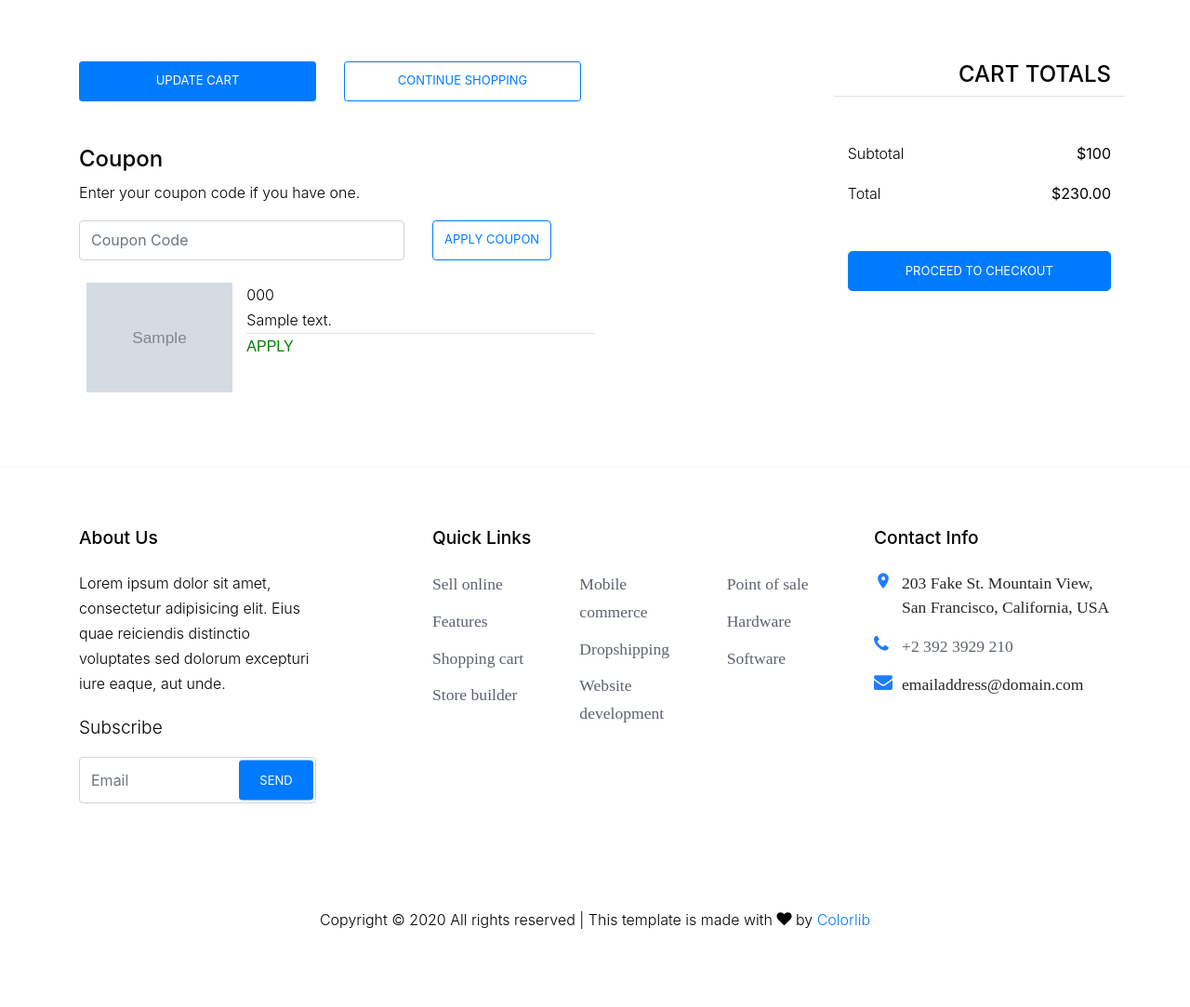
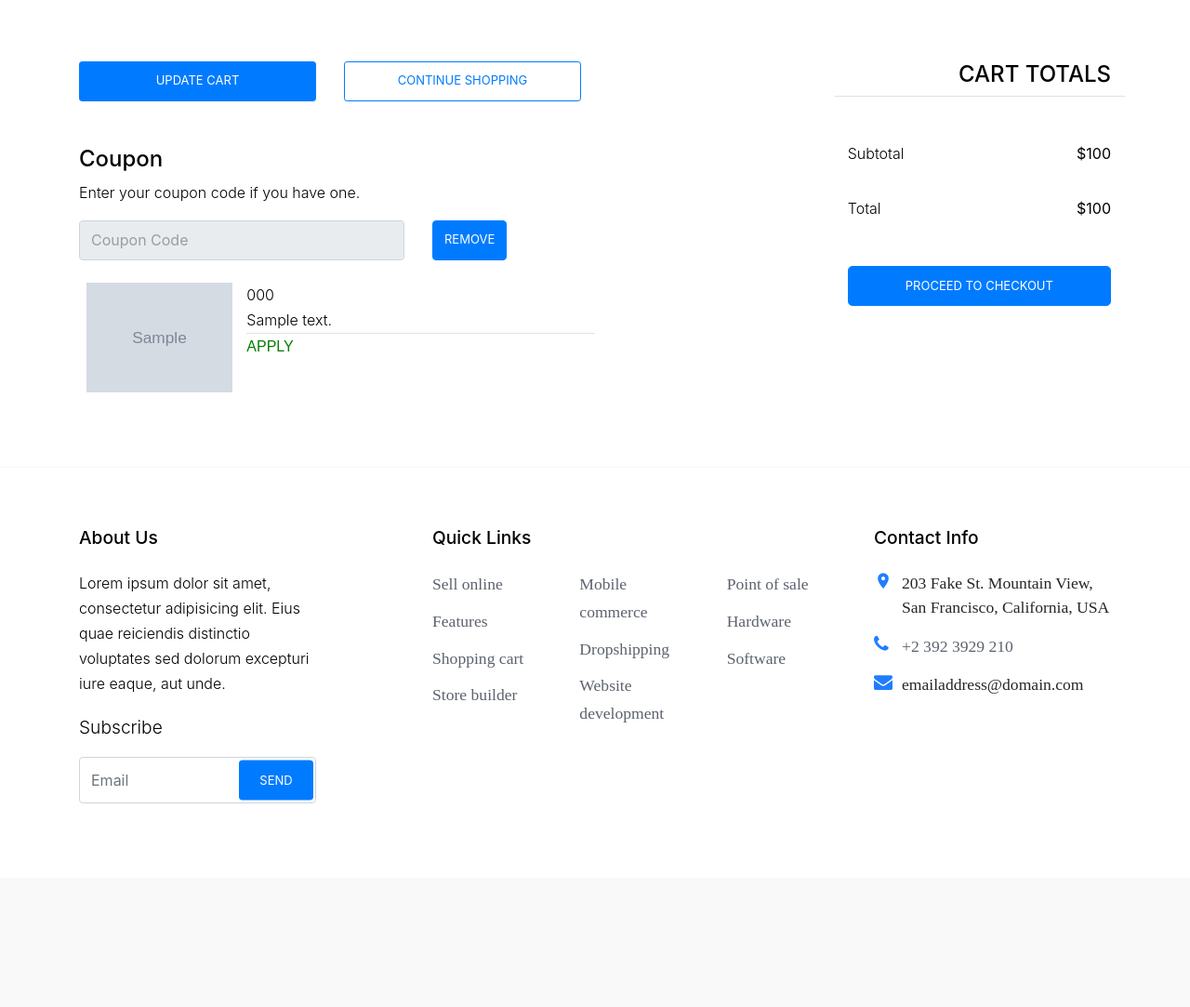
Before and after one commit to shoib-ansari/Ecomm-Proj, a Django app: page /cart/ in a window 1280 px wide. Shown: the part 535-1618 px from the top of the page at 93% size. After the commit the page ends 1399 px from the top, so only its background shows below. Run offline with Django 3.2, Linux system fonts and the light colour scheme; a user stored in the database is signed in; tables that the repository leaves empty hold one stand-in row (values such as "Sample post"); grey boxes marked "Sample" are stand-in pictures; some libraries are stand-ins or nearby versions; some web fonts are replaced.

Commit message:
Coupon codes completed !!

```diff
--- a/cart/views.py
+++ b/cart/views.py
@@ -49,8 +49,34 @@ def show_cart(request):
         i["color"] = color_obj.color
         i["name"] = color_obj.product.Product_Name
         total = total + i['Quantity']*i["price"]
+    # Checking for promocodes ---------
+    cart_total =total
+    cashback = 0
+    promobj = Promocodes.objects.none()
     promocode = request.session.get('promocode',False)
-    return render(request,'cart.html',{'cart_products':prod_dict_list,"total":total,"cart_count":cart_count,"promocodes":promo_obj,"promocode":promocode})
+    promocode = request.session.get('promocode',False)
+    if promocode:
+        promobj = Promocodes.objects.get(code=promocode)
+        if cart_total >= promobj.min_transaction:
+            if promobj.cashback_type == '1':  # Calculaton on basis of percentage
+                value = promobj.cashback
+                cashback= int(cart_total*(value/100))
+                if cashback >= promobj.max_cashback:
+                    print("zada hai...")
+                    cashback = promobj.max_cashback
+            else:               #Calculation on the basis of price
+                value = promobj.cashback
+                cashback= cart_total - value
+                if cashback >= promobj.max_cashback:
+                    cashback = promobj.max_cashback
+            cart_total = total - cashback
+    # if there is no promocodes
+    if cart_total == total:
+        cart_total = None
+        cashback = None
+    return render(request,'cart.html',{'cart_products':prod_dict_list,"total":total,
+    "cart_count":cart_count,"promocodes":promo_obj,"promocode":promocode,
+    "total_after_cb":cart_total,"cashback":cashback})
 
 def update_cart(request):
     cart_count = Cart.objects.filter(user=request.user).values('color').distinct().count()
@@ -62,6 +88,7 @@ def update_cart(request):
     flag = request.GET.get('data')
     cart_obj = Cart.objects.get(id=obj_id)
     color_obj = Color_variation.objects.select_related('product').get(id=cart_obj.color.id)
+
     # If product is last of its kind || sending '?N' if product has to be is removed in return_string
     if  cart_obj.Quantity == 1 and flag == 'down':
         cart_count = cart_count-1
@@ -86,14 +113,26 @@ def update_cart(request):
             cart_total = cart_total + offer_price*(i.Quantity)
         else:
             cart_total = cart_total + curr_price*(i.Quantity)
+
+    # Checking for promocodes --------
+    cashback = 0
     code = request.session.get('promocode',None)
     if code:
         promobj = Promocodes.objects.get(code=code)
+        # If promocode becomes Invalid
         if cart_total < promobj.min_transaction:
             return_string = return_string+"?remove"
             del request.session['promocode']
+        # If promocode is valid
         else:
-            return_string = return_string+"?pass"
+            if promobj.cashback_type == '1':  # Calculaton on basis of percentage
+                cashback = cart_total*(promobj.cashback/100)
+                if cashback > promobj.max_cashback:
+                    cashback = promobj.max_cashback
+            else:                           # Calculaton on basis of price
+                cashback = promobj.cashback
+            new_total = cart_total - cashback
+            return_string = return_string+"?pass^"+str(new_total)+"^"+str(cashback)
     return HttpResponse(return_string)
 
 def remove_prod_from_cart(request):
--- a/offers/urls.py
+++ b/offers/urls.py
@@ -5,5 +5,5 @@ from django.urls import path
 
 urlpatterns = [
     path('apply_coupen',views.apply_coupen,name="apply coupen"),
-    path('check_coupon',views.check_coupon,name="apply coupen")
+    path('rmv_coupon',views.remove_coupon,name="remove coupon")
 ]
--- a/products/views.py
+++ b/products/views.py
@@ -111,7 +111,7 @@ def showproducts(request):
     url = request.get_full_path()
     temp = url.split("in")
     sub_cat = temp[1]
-    sub_cat_obj = SubCategory.objects.get(name=sub_cat)
+    sub_cat_obj = SubCategory.objects.get(id=int(sub_cat))
     final_cat_set = FinalCategory.objects.filter(sub_category=sub_cat_obj)
     categories = FinalCategory.objects.filter(sub_category=sub_cat_obj.id)
     product_set = Product.objects.filter(sub_category=sub_cat_obj)
--- a/static/css/style.css
+++ b/static/css/style.css
@@ -21,6 +21,9 @@ color: black; }
 }
 #coupon_apl_btn ,#coupon_rmv_btn{
   display: none;
+}
+#coupon_field::placeholder{
+  color: rgb(156, 156, 156);
 }
 a {
   -webkit-transition: .3s all ease;
--- a/static/js/coupon_nd_update_cart.js
+++ b/static/js/coupon_nd_update_cart.js
@@ -1,57 +1,3 @@
-
-function check_coupon_code(temp) {
-  alert("i am called")
-  coupon_code_by_user = $('#coupon_field').val()
-  $.ajax({
-    url: "/offers/check_coupon",
-    method: 'get',
-    data: {
-      'user_input': coupon_code_by_user,
-      'data': temp
-    },
-    beforeSend: function () {
-      // alert("applying")
-      if (document.contains(document.getElementById("inv_mess"))) {
-        document.getElementById("inv_mess").remove();
-      }
-    },
-    success: function (data) {
-      data = data.split(",")
-      if (temp == 'a') {
-        alert("hello remove is a")
-        if (data[1] == 'invalid') {
-          // $('.messaged').html('<div class="message"> Invalid coupon code </div>')
-          // setTimeout(function () { $('.messaged').empty() }, 2000);
-          message = document.createElement('p');
-          message.setAttribute("id", "inv_mess");
-          message.innerHTML = "Invalid Coupon Code !"
-          document.getElementById('coupon_div').appendChild(message)
-          $('#coupon_rmv_btn').hide()
-        }
-        else {
-          alert("applied")
-          message = document.createElement('p');
-          message.setAttribute("id", "inv_mess");
-          message.innerHTML = " Applied !"
-          message.style.color = 'green'
-          document.getElementById('coupon_div').appendChild(message)
-          $('#coupon_apl_btn').hide()
-          $('#coupon_rmv_btn').show()
-          return false
-        }
-      }
-      else {
-        message = document.createElement('p');
-        message.setAttribute("id", "inv_mess");
-        message.innerHTML = " Removed !"
-        message.style.color = 'yellow'
-        document.getElementById('coupon_div').appendChild(message)
-        $('#coupon_apl_btn').show()
-        $('#coupon_rmv_btn').hide()
-      }
-    }
-  })
-}
 
 $('#coupon_field').on('input', function (e) {
   $('#coupon_apl_btn').html("Apply code")
@@ -59,10 +5,41 @@ $('#coupon_field').on('input', function (e) {
   $('#coupon_apl_btn').removeClass("btn-primary");
   // $('#coupon_apl_btn').
 });
+function rmv_coupon(){
+  $.ajax({
+    url:'/offers/rmv_coupon',
+    beforeSend: function(){
+      alert('removing')
+    },
+    success:function(data){
+      alert("removed")
+      $('#coupon_field').val('')
+      // Displaying removed message
+      if (document.contains(document.getElementById("inv_mess"))) {
+        document.getElementById("inv_mess").remove();
+      }
+      message = document.createElement('p');
+      message.setAttribute("id", "inv_mess");
+      message.innerHTML = " Removed !"
+      message.style.color = 'Brown'
+      document.getElementById('coupon_div').appendChild(message)
+      $('#coupon_apl_btn').hide()
+      $('#coupon_rmv_btn').show()
+        $('#cb').empty();
+      $('#coupon_rmv_btn').hide()
+      $('#f_amt').text(data)
+    }
+  })
+}
+
+
+
+// Function to apply coupon code on click on apply button
 function apply_coupn(e) {
   min_transaction = parseInt(e.getAttribute('min'))
   code = e.getAttribute('code')
   amt = parseInt(document.getElementById("ttl_amt").innerHTML);
+  // If Coupon code is valid for cart
   if (amt >= min_transaction) {
     $.ajax({
       url: "/offers/apply_coupen",
@@ -77,18 +54,34 @@ function apply_coupn(e) {
       },
       success: function (data) {
         data = data.split(",")
+        if (data[1] == 'invalid cart amount') {
+          // When user is using two much of his/her brain....
+          message = document.createElement('p');
+          message.setAttribute("id", "inv_mess");
+          message.innerHTML = "Zada dimag laga rha h ?? tu khud hi kr le apne aap. Ruk teri id block krta hu abhi !"
+          document.getElementById('coupon_div').appendChild(message)
+          $('#coupon_field').val('')
+        }
+        else {
+        // -----------  <<< Creating 'applied' message  >>> --------
           $('#coupon_field').val(data[0])
           message = document.createElement('p');
           message.setAttribute("id", "inv_mess");
           message.innerHTML = " Applied !"
           message.style.color = 'green'
           document.getElementById('coupon_div').appendChild(message)
-        $('#coupon_apl_btn').hide()
           $('#coupon_rmv_btn').show()
-        //  $('#coupon_field').val('')
+          // col_div = document.createElement('div')
+          // col_div.className += 'col-md-6'
+          $('#cb').html('<div class="col-md-6 text-success">Cashback</div><div class="col-md-6 text-right" id="cb_price"></div>')
+          $("#cb_price").text(data[1])
+          $('#f_amt').text(data[2])
+          $('#coupon_rmv_btn').show()
+        }
       }
     })
   }
+  // If coupon code is not valid for cart
   else {
     $('.messaged').html('<div class="message">Your Cart value must be greter than min. transaction </div>')
     setTimeout(function () { $('.messaged').empty() }, 2000);
@@ -161,11 +154,25 @@ function update_qty(ele, temp) {
       }
       $('.number').html(parseInt(arr[3]))
       if (arr[4] == 'remove') {
-        $coupon_btn = $('#coupon_apl_btn')
-        $coupon_btn.html("Apply code")
-        $coupon_btn.addClass("btn-outline-primary");
-        $coupon_btn.removeClass("btn-primary");
+        alert("bhai shanda ban raha h !!!")
+        // ---------- <<<  Creating coupon code Removed Message
+        message = document.createElement('p');
+        message.setAttribute("id", "inv_mess");
+        message.innerHTML = " Removed !"
+        message.style.color = 'saddlebrown'
+        document.getElementById('coupon_div').appendChild(message)
+        $('#coupon_apl_btn').show()
+        $('#coupon_rmv_btn').hide()
         $('#coupon_field').val('')
+        $('#cb').empty()
+        $('#f_amt').text($('#ttl_amt').text())
+      }
+      else{
+        new_data = arr[4].split("^")
+        new_total = new_data[1]
+        cashback = new_data[2]
+        $('#f_amt').text(new_total)
+        $('#cb_price').text(cashback)
       }
     }
   })
--- a/templates/cart.html
+++ b/templates/cart.html
@@ -153,22 +153,19 @@
               {% if promocode %}
               <div class="col-md-8 mb-3" id="coupon_div">
                 <input type="text" class="form-control py-3" id="coupon_field" placeholder="Coupon Code"
-                  value="{{promocode}}">
+                  value="{{promocode}}" readonly>
                   <!-- <small  id="inv_mess" >Invalid coupon code !</small> -->
               </div>
               <div class="col-md-4">
-                <button class="btn btn-outline-primary" id="coupon_apl_btn" onclick="check_coupon_code('a')" >Apply Coupon</button>
-                <button class="btn btn-primary" id="coupon_rmv_btn" onclick="check_coupon_code('r')" style="display: block;"> Remove </button>
+                <button class="btn btn-primary" id="coupon_rmv_btn" onclick="rmv_coupon('r')" style="display: block;"> Remove </button>
               </div>
               {% else %}
               <div class="col-md-8 mb-3" id="coupon_div">
-                <input type="text" class="form-control py-3" id="coupon_field" placeholder="Coupon Code">
+                <input type="text" class="form-control py-3" id="coupon_field" placeholder="Coupon Code" readonly>
                 <!-- <p id="inv_mess">Invalid coupon code !</p> -->
               </div>
               <div class="col-md-4">
-                <button class="btn btn-outline-primary" id="coupon_apl_btn" onclick="check_coupon_code('a')" style="display: block;" >Apply Coupon</button>
-                <button class="btn btn-primary" id="coupon_rmv_btn" onclick="check_coupon_code('r')"> Remove </button>
-
+                <button class="btn btn-primary" id="coupon_rmv_btn" onclick="rmv_coupon('r')" style="display: block;"> Remove </button>
 
               </div>
               {% endif %}
@@ -211,16 +208,32 @@
                   <div class="col-md-6">
                     <span class="text-black">Subtotal</span>
                   </div>
+
                   <div class="col-md-6 text-right">
                     <strong class="text-black">$<span id="ttl_amt">{{total}}</span></strong>
                   </div>
+                </div>
+                <div class="row text-success mb-3" id="cb">
+                  {% if cashback %}
+                  <div class="col-md-6">
+                    <span class="text-success">Cashback</span>
+                  </div>
+                  <div class="col-md-6 text-right">
+                    <strong class="text-success">$<span id="cb_price">{{cashback}}</span></strong>
+                  </div>
+                  {% endif %}
                 </div>
                 <div class="row mb-5">
                   <div class="col-md-6">
                     <span class="text-black">Total</span>
                   </div>
                   <div class="col-md-6 text-right">
-                    <strong class="text-black">$230.00</strong>
+                    {% if total_after_cb %}
+                    <strong class="text-black" id="f_amt">${{total_after_cb}}</strong>
+                    {% else %}
+                    <strong class="text-black" id="f_amt">${{total}}</strong>
+                    {% endif %}
+
                   </div>
                 </div>
 
@@ -302,19 +315,6 @@
 
           </div>
         </div>
-        <div class="row pt-5 mt-5 text-center">
-          <div class="col-md-12">
-            <p>
-              <!-- Link back to Colorlib can't be removed. Template is licensed under CC BY 3.0. -->
-              Copyright &copy;
-              <script>document.write(new Date().getFullYear());</script> All rights reserved | This template is made
-              with <i class="icon-heart" aria-hidden="true"></i> by <a href="https://colorlib.com" target="_blank"
-                class="text-primary">Colorlib</a>
-              <!-- Link back to Colorlib can't be removed. Template is licensed under CC BY 3.0. -->
-            </p>
-          </div>
-
-        </div>
       </div>
     </footer>
   </div>
--- a/useraccounts/views.py
+++ b/useraccounts/views.py
@@ -19,12 +19,14 @@ def getnavitems(request):
         if sub_cat:
             for j in sub_cat:
                 temp_final_list = []
+                temp_final_list.append(j.id)
                 final_cat = FinalCategory.objects.filter(sub_category=j)
                 if final_cat:
                     for k in final_cat:
                         temp_final_list.append(k.name)
-                    temp_sub_dict[j.name] = temp_final_list
+                temp_sub_dict[j.name] = temp_final_list
             product_dict[i.name] = temp_sub_dict
+    print(product_dict)
     return product_dict
 
 
```
Also changed, not shown: offers/views.py (+17 -57 lines), orderprocessing/views.py (+15 -2 lines), templates/checkout.html (+7 -1 lines), templates/index.html (+5 -2 lines). Lines whose indentation alone changed are shown as unchanged.
